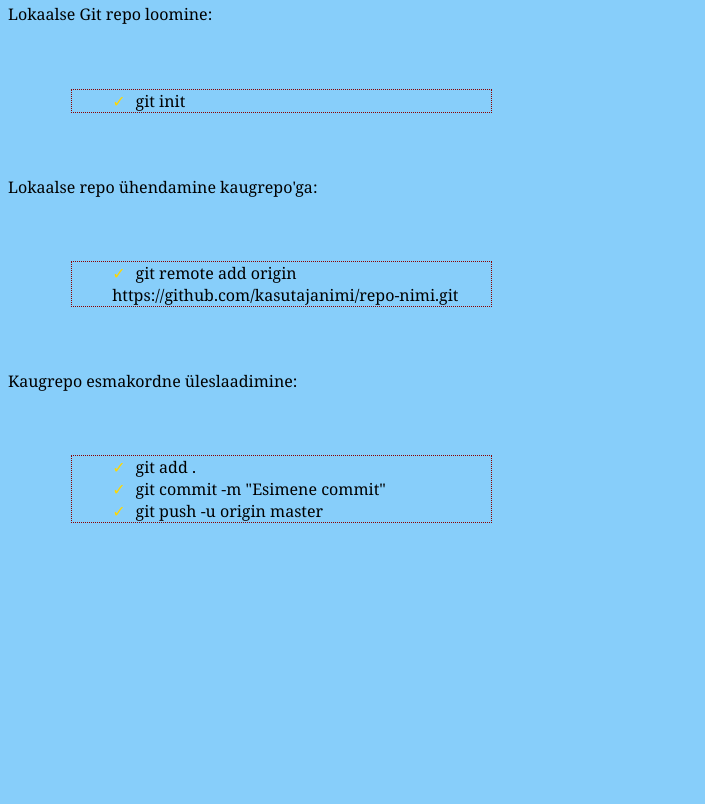
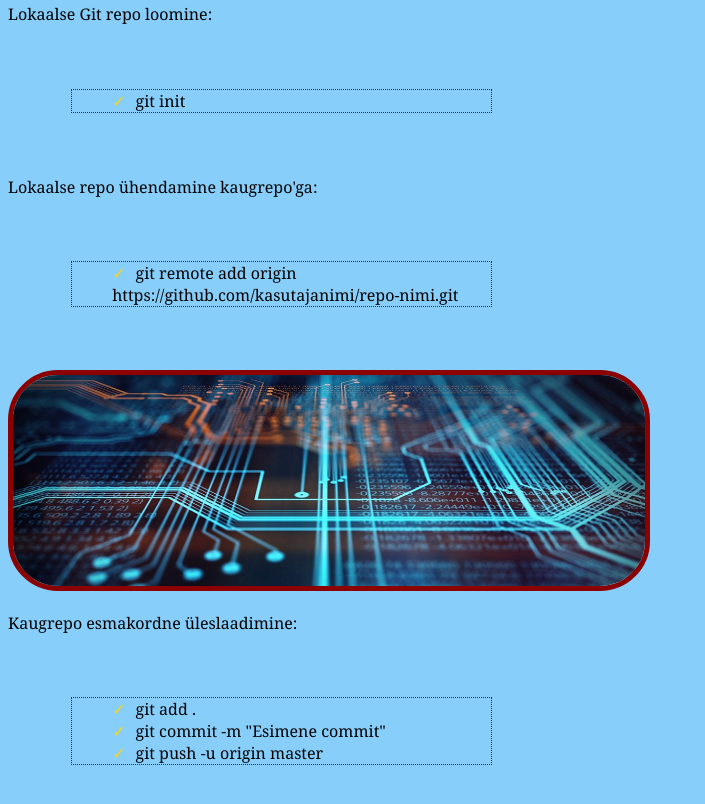
Before and after one commit to GlebDran/git-koduleht-index, a website: page index.html in a window 1280 px wide. Shown: the part 1019-1823 px from the top of the page, without its empty margins (0-705 px from the left). Before the commit the page ends 1606 px from the top, so only its background shows below. Drawn offline with Linux system fonts and the light colour scheme.

Commit message:
uus pilt

```diff
--- a/index.html
+++ b/index.html
@@ -36,6 +36,7 @@
     <ul class="galochka-list">
         <li>git remote add origin https://github.com/kasutajanimi/repo-nimi.git</li>
     </ul>
+    <img src="pilt3.jpg" class="image1" alt="Tehnoloogiad">
     <p>Kaugrepo esmakordne üleslaadimine:</p>
     <ul class="galochka-list">
         <li>git add .</li>
```
Also changed, not shown: pilt3.jpg (added).
